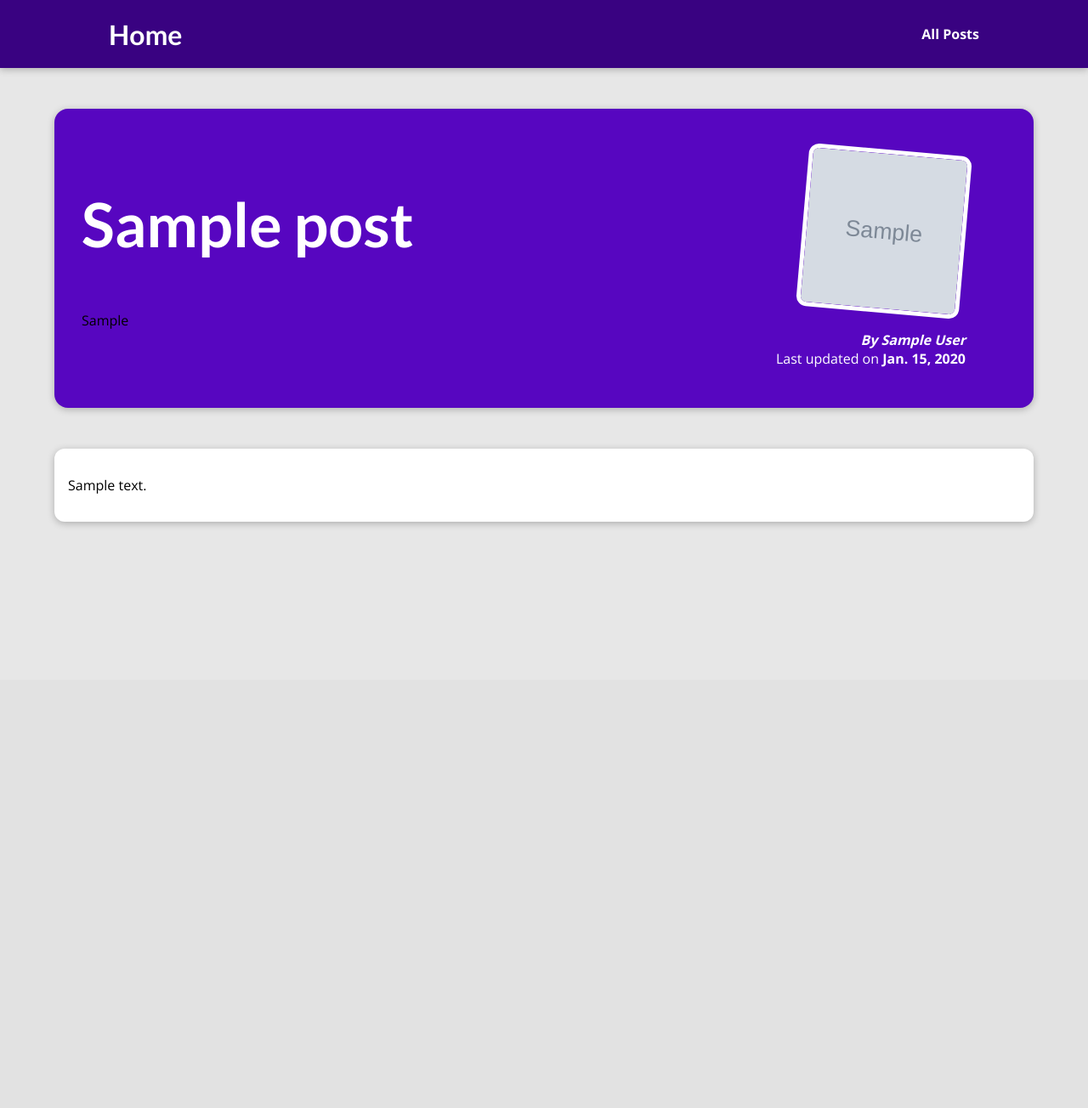
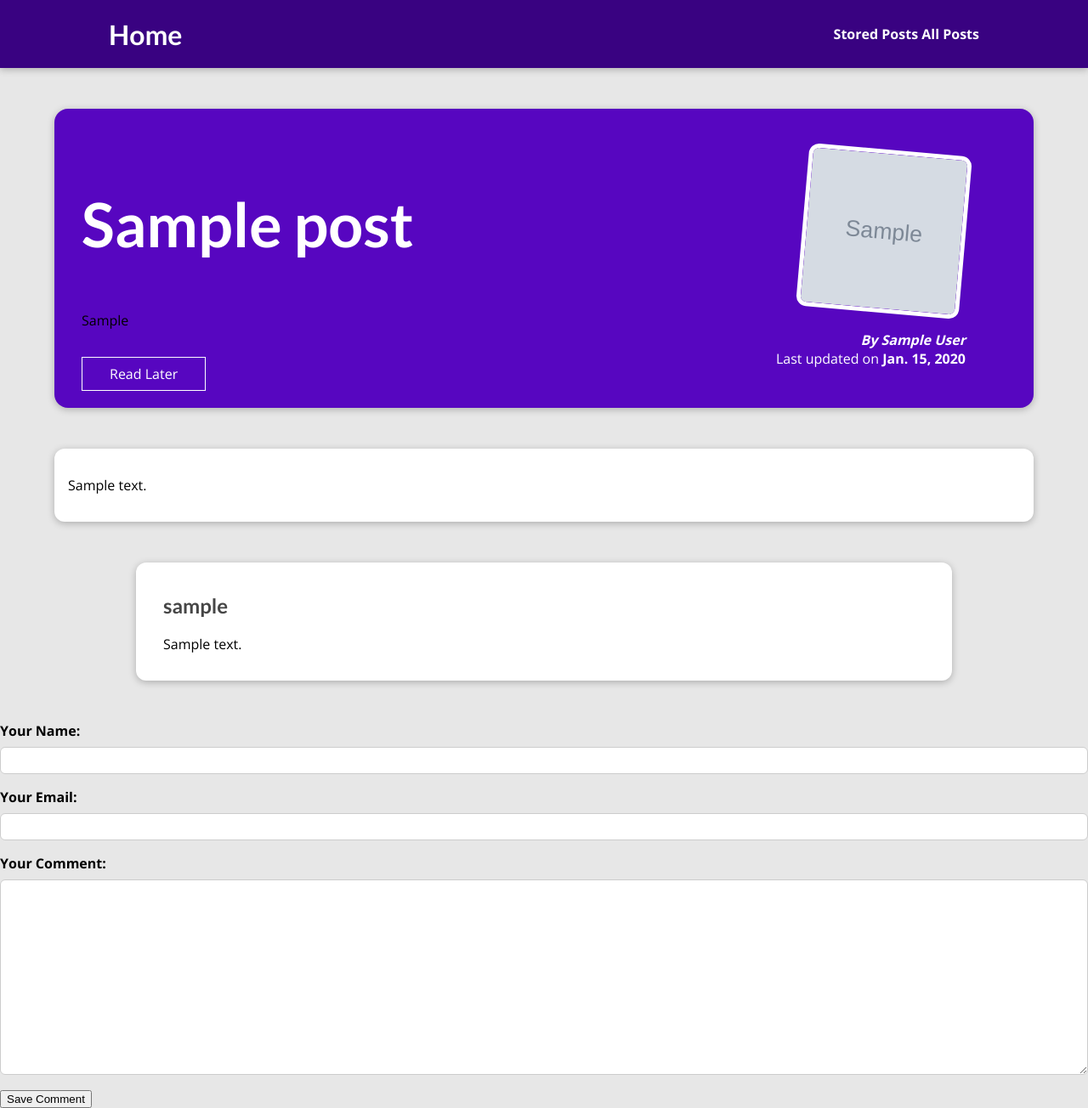
Before and after one commit to wyue1998/my_site, a Django app: a page that uses blog/templates/blog/post_detail.html in a window 1280 px wide. Shown: the whole page at 85% size. Before the commit the page ends 618 px from the top, so only its background shows below. Run offline with Django 4.2, Linux system fonts and the light colour scheme; tables that the repository leaves empty hold one stand-in row (values such as "Sample post"); grey boxes marked "Sample" are stand-in pictures.

Commit message:
session saving issues

```diff
--- a/blog/admin.py
+++ b/blog/admin.py
@@ -1,6 +1,6 @@
 from django.contrib import admin
 
-from .models import Post, Author, Tag
+from .models import Post, Author, Tag, Comment
 
 # Register your models here.
 
@@ -17,6 +17,10 @@
     list_display = ("caption", "slug")
     prepopulated_fields = {"slug": ("caption",)}
 
+class CommentAdmin(admin.ModelAdmin):
+    list_display = ("username", "user_email", "post")
+
 admin.site.register(Post, PostAdmin)
 admin.site.register(Author, AuthorAdmin)
 admin.site.register(Tag, TagAdmin)
+admin.site.register(Comment, CommentAdmin)
--- /dev/null
+++ b/blog/forms.py
@@ -0,0 +1,23 @@
+from django import forms
+from .models import Comment
+
+class CommentForm(forms.ModelForm):
+    class Meta:
+        model = Comment
+        exclude = ['post']
+        labels = {
+            'username': 'Your Name',
+            'user_email': 'Your Email',
+            'text': 'Your Comment',
+        }
+        errors = {
+            'username': {
+                'required': 'Please enter your name',
+            },
+            'user_email': {
+                'required': 'Please enter your email',
+            },
+            'text': {
+                'required': 'Please enter your comment',
+            },
+        }
--- a/blog/models.py
+++ b/blog/models.py
@@ -38,3 +38,12 @@
 
     def get_absolute_url(self):
         return reverse("get_post", args=[self.slug])
+
+class Comment(models.Model):
+    username = models.CharField(max_length=100, validators=[MinLengthValidator(2)])
+    user_email = models.EmailField()
+    text = models.TextField(validators=[MinLengthValidator(10)])
+    post = models.ForeignKey(Post, on_delete=models.CASCADE, related_name="comments")
+
+    def __str__(self):
+        return self.text
--- a/blog/static/blog/post_detail.css
+++ b/blog/static/blog/post_detail.css
@@ -89,3 +89,106 @@
     border-radius: 3px;
     margin-left: 5px;
   }
+
+  .form-control {
+    margin-bottom: 1rem;
+  }
+
+  .form-control label {
+    font-weight: bold;
+    margin-bottom: 0.5rem;
+    display: block;
+  }
+
+  .form-control input,
+  .form-control textarea {
+    display: block;
+    width: 100%;
+    font: inherit;
+    padding: 0.25rem;
+    border-radius: 6px;
+    border: 1px solid #ccc;
+  }
+
+  .errorlist {
+    list-style: none;
+    margin: 0.5rem 0;
+    padding: 0;
+    color: #d6000b;
+  }
+
+  .invalid label {
+    color: #d6000b;
+  }
+
+  .invalid input,
+  .invalid textarea {
+    border-color: #d6000b;
+    background-color: #ffe6e7;
+  }
+
+  #alert {
+    margin: 8rem auto 3rem auto;
+    border: 1px solid #d6000b;
+    background-color: #ffe6e7;
+    padding: 1rem;
+    width: 90%;
+    max-width: 40rem;
+  }
+
+  #alert a {
+    text-decoration: none;
+    border: 1px solid #d6000b;
+    background-color: #d6000b;
+    color: white;
+    padding: 0.25rem 1.5rem;
+    border-radius: 6px;
+  }
+
+  #comments {
+    margin: 3rem auto;
+    width: 90%;
+    max-width: 60rem;
+    border-radius: 12px;
+    background-color: white;
+    box-shadow: 0 2px 8px rgba(0, 0, 0, 0.25);
+    padding: 1rem 2rem;
+  }
+
+  #comments ul {
+    list-style: none;
+    margin: 0;
+    padding: 0;
+  }
+
+  #comments li {
+    margin-bottom: 1rem;
+    border-bottom: 2px solid #ccc;
+  }
+
+  #comments li:last-of-type {
+    border-bottom: none;
+  }
+
+  #comments h2 {
+    color: #464646;
+  }
+
+  #read-later {
+    margin: 2rem 0;
+  }
+
+  #read-later button {
+    background-color: transparent;
+    border: 1px solid white;
+    padding: 0.5rem 2rem;
+    font: inherit;
+    color: white;
+    cursor: pointer;
+  }
+
+  #read-later button:hover,
+  #read-later button:active {
+    background-color: white;
+    color: #390281;
+  }
--- a/blog/templates/blog/includes/header.html
+++ b/blog/templates/blog/includes/header.html
@@ -1,6 +1,7 @@
 <header id="main-navigation">
     <h1><a href="{% url 'index' %}">Home</a></h1>
     <nav>
+      <a href="{% url 'read_later' %}">Stored Posts</a>
       <a href="{% url 'posts' %}">All Posts</a>
     </nav>
   </header>
--- a/blog/templates/blog/post_detail.html
+++ b/blog/templates/blog/post_detail.html
@@ -17,6 +17,14 @@
             {% for tag in tags %}
                 <span class={{ tag.slug }}>{{ tag.caption }}</span>
             {% endfor %}
+
+        </div>
+        <div id="read-later">
+            <form action="{% url 'read_later' %}" method="POST">
+            {% csrf_token %}
+            <input type="hidden" name="post_id" value={{ post.id }}>
+            <button>Read Later</button>
+            </form>
         </div>
 
         <article>
@@ -33,4 +41,29 @@
             {{ post.content|linebreaks }}
         </p>
     </main>
+
+    <section id="comments">
+        <ul>
+            {% for comment in comments %}
+            <li>
+                <h2>{{ comment.username }}</h2>
+                <p>{{ comment|linebreaks }}</p>
+            </li>
+            {% endfor %}
+        </ul>
+    </section>
+
+    <div>
+        <form action="{% url 'get_post' post.slug %}", method="POST" novalidate>
+        {% csrf_token %}
+            {% for form_field in comment_form %}
+            <div class="form-control">
+            {{ form_field.label_tag }}
+            {{ form_field }}
+            {{ form_field.errors }}
+            </div>
+            {% endfor %}
+        <button>Save Comment</button>
+        </form>
+    </div>
 {% endblock %}
--- a/blog/urls.py
+++ b/blog/urls.py
@@ -6,5 +6,6 @@
     path("", views.IndexView.as_view(), name="index"),
     path("posts/", views.PostsView.as_view(), name="posts"),
     path("posts/<slug:slug>/", views.GetPostView.as_view(), name="get_post"),
-    path("add_info/", views.AddInfoView.as_view(), name="add_info"),
+    # path("add_info/", views.AddInfoView.as_view(), name="add_info"),
+    path("posts/read-later", views.ReadLaterView.as_view(), name="read_later"),
 ]
--- a/blog/views.py
+++ b/blog/views.py
@@ -3,8 +3,11 @@
 from django.shortcuts import render, get_object_or_404
 from .models import Post, Author, Tag
 from django.views.generic.edit import CreateView
-from django.views.generic.base import TemplateView
+from django.views.generic.base import TemplateView, View
 from django.views.generic import ListView, DetailView
+from .forms import CommentForm
+from django.http import HttpResponse, HttpResponseRedirect
+from django.urls import reverse
 
 all_posts = Post.objects.all()
 
@@ -32,18 +35,69 @@
         return super().get_queryset().order_by("-date")
 
 
-class GetPostView(DetailView): # DetailView automatically retrieves the object based on slug
-    model = Post
-    template_name = "blog/post_detail.html"
-    # context_object_name = "post" # DetailView automatically calls object Model.lower() as context_object_name
+# class GetPostView(DetailView): # DetailView automatically retrieves the object based on slug
+#     model = Post
+#     template_name = "blog/post_detail.html"
+#     # context_object_name = "post" # DetailView automatically calls object Model.lower() as context_object_name
 
-    def get_context_data(self, **kwargs: Any):
-        context = super().get_context_data(**kwargs)
-        context['tags'] = self.object.tags.all()
-        return context
+#     def get_context_data(self, **kwargs: Any):
+#         context = super().get_context_data(**kwargs)
+#         context['tags'] = self.object.tags.all()
+#         context['comment_form'] = CommentForm()
+#         return context
+
+class GetPostView(View):
+    def get(self, request, slug):
+        post = Post.objects.get(slug=slug)
+        context = {
+            'post': post,
+            'tags': post.tags.all(),
+            'comment_form': CommentForm(),
+            'comments': post.comments.all().order_by("-id"),
+        }
+        return render(request, 'blog/post_detail.html', context=context)
+
+    def post(self, request, slug):
+        comment_form = CommentForm(request.POST)
+        if comment_form.is_valid():
+            comment = comment_form.save(commit=False)
+            comment.post = Post.objects.get(slug=slug)
+            comment.save()
+            return HttpResponseRedirect(request.path)
+        else:
+            post = Post.objects.get(slug=slug)
+            context = {
+                'post': post,
+                'tags': post.tags.all(),
+                'comment_form': CommentForm(),
+                'comments': post.comments.all().order_by("-id"),
+            }
+            return render(request, 'blog/post_detail.html', context=context)
+
+
 
 class AddInfoView(CreateView):
     template_name = "blog/add_info.html"
     model = Post
     fields = ['upload_image']
     success_url = "/posts/"
+
+class ReadLaterView(View):
+    def get(self, request):
+        print(request.session.get('stored_posts', []))
+        stored_posts = request.session.get('stored_posts', [])
+        posts = Post.objects.filter(id__in=stored_posts) # __in is a lookup that allows us to filter based on a list of values
+        context = {
+            'posts': posts,
+        }
+        return render(request, 'blog/stored_posts.html', context=context)
+
+    def post(self, request):
+        stored_posts = request.session.get('stored_posts', [])
+        post_id = int(request.POST['post_id'])
+        if post_id not in stored_posts:
+            stored_posts.append(post_id)
+            print(stored_posts)
+            return HttpResponseRedirect("/posts/")
+        print('This post is already in your read later list')
+        return HttpResponseRedirect("/posts/")
```
Also changed, not shown: blog/templates/blog/stored_posts.html (added, +25 -0 lines), blog/migrations/0004_alter_post_image_alter_post_tags_comment.py (added).
